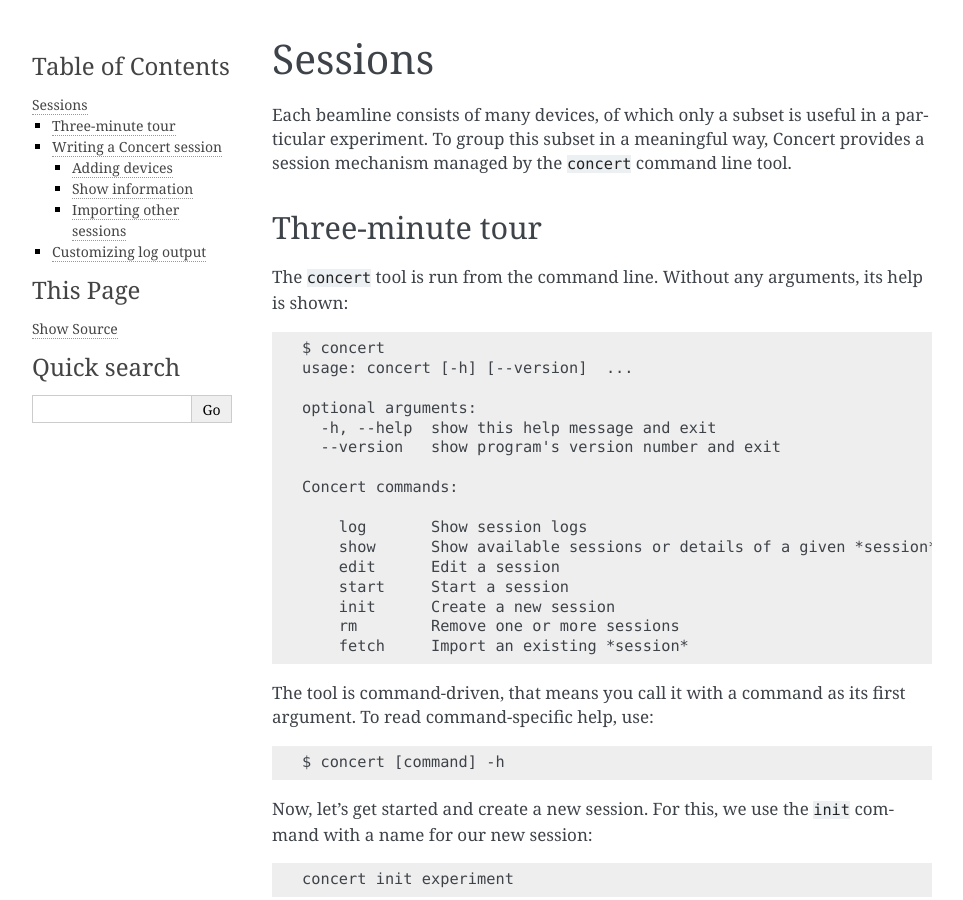
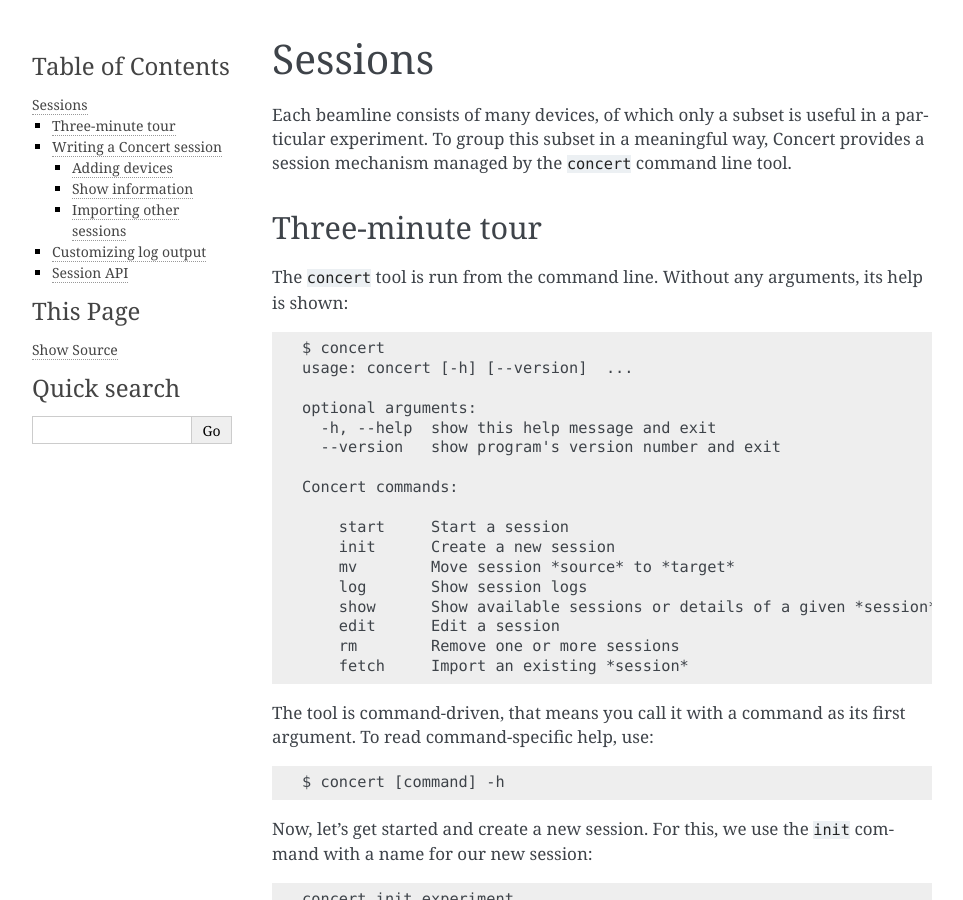
Before and after one commit to ufo-kit/concert, a Sphinx documentation site: the page built from docs/usage/sessions.rst, in a window 1280 px wide and 900 px high. Shown: the whole window, without its empty margins (148-1111 px from the left). Built offline with Sphinx 7.4.7, drawn with Linux system fonts in a browser that asks for light colours; some of the changed lines change nothing that is shown; some of the changed text lies outside the part shown.

Commit message:
Improve session documentation

```diff
--- a/docs/usage/sessions.rst
+++ b/docs/usage/sessions.rst
@@ -22,11 +22,12 @@
 
     Concert commands:
 
+        start     Start a session
+        init      Create a new session
+        mv        Move session *source* to *target*
         log       Show session logs
         show      Show available sessions or details of a given *session*
         edit      Edit a session
-        start     Start a session
-        init      Create a new session
         rm        Remove one or more sessions
         fetch     Import an existing *session*
 
@@ -174,12 +175,12 @@
      lifetime   11.0 hour
 
 This can become tiresome if you have multiple devices. To fix this, we can use a
-session's ``ddoc`` and ``dstate`` functions::
+session's :func:`.ddoc` and :func:`.dstate` functions::
 
     from concert.session import ddoc, dstate
 
-Now, you simple get the state and information about all devices via ``dstate()``
-and ``ddoc()`` ::
+Now, you simple get the state and information about all devices via :func:`.dstate`
+and :func:`.ddoc` ::
 
     >>> dstate()
     ---------------------------------------------
@@ -205,6 +206,18 @@
                                   current   r       mA    Current of the ring
                                   lifetime  r       h     Lifetime of the ring
                                   energy    r       MeV   Energy of the ring
+    ------------------------------------------------------------------------------
+
+:func:`.pdoc` on the other hand displays information about currently defined
+functions and processes and may look like this::
+
+    In [2]: pdoc()
+    ------------------------------------------------------------------------------
+    Name                   Description
+    ------------------------------------------------------------------------------
+    save_exposure_scan     Run an exposure scan and save the result as a NeXus
+                           compliant file. This requires that libnexus and NexPy
+                           are installed.
     ------------------------------------------------------------------------------
 
 
@@ -235,3 +248,10 @@
 or if you want to get rid of any log data use ::
 
     concert --logto=file --logfile=/dev/null start experiment
+
+
+Session API
+===========
+
+.. automodule:: concert.session
+    :members:
```
